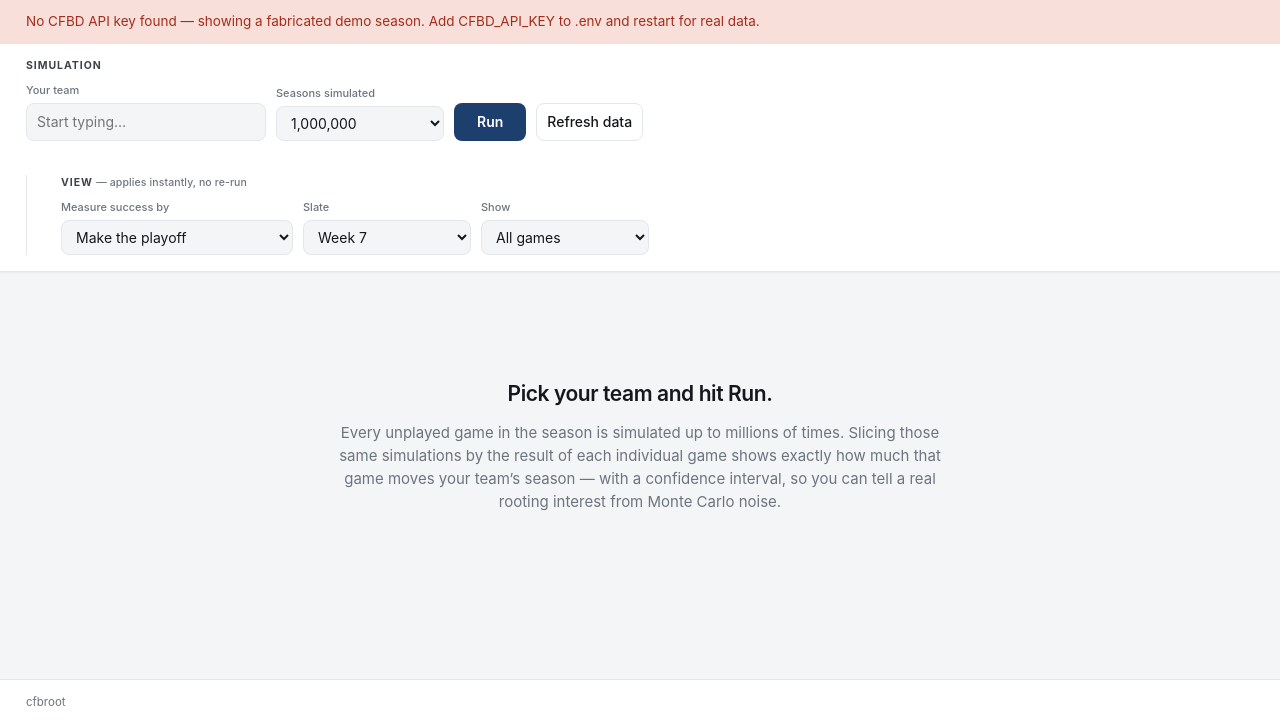
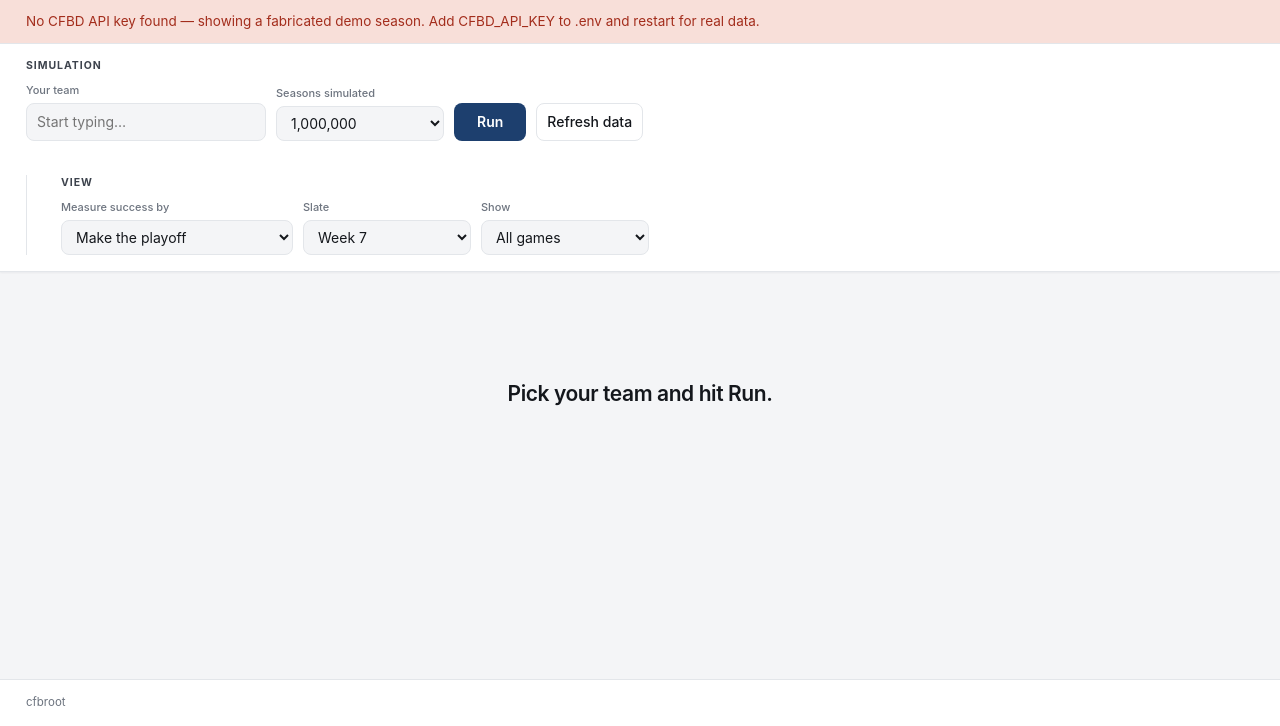
Before and after one commit to goodsellkai/cfb-rooting, a FastAPI app: page / in a window 1280 px wide. Shown: the part 74-800 px from the top of the page. Run offline with FastAPI, Linux system fonts and the light colour scheme.

Commit message:
Cut explanatory copy from the UI
Drops the confidence-interval bounds, q-values, the methodology panel and the
per-table footnotes. The statistics are unchanged and still drive the
clear/leaning/thin grade; they just are not narrated on screen. Same pass over
the CLI table.

```diff
--- a/src/cfbroot/web/static/app.css
+++ b/src/cfbroot/web/static/app.css
@@ -164,7 +164,6 @@ main { padding: 26px; max-width: 1240px; margin: 0 auto; width: 100%; flex: 1; }
                letter-spacing: .05em; font-weight: 700; }
 .card .value { font-size: 29px; font-weight: 650; letter-spacing: -.025em;
                margin: 5px 0 3px; font-variant-numeric: tabular-nums; }
-.card .ci { font-size: 11.5px; color: var(--muted); font-family: var(--mono); }
 
 /* ---------------------------------------------------------------- tables */
 .tablewrap { overflow-x: auto; -webkit-overflow-scrolling: touch;
@@ -228,10 +227,10 @@ th .hint { display: block; font-weight: 400; text-transform: none;
                border: 1px solid var(--line); font-weight: 600; }
 .sig.thin { background: transparent; color: var(--muted); opacity: .75;
             border: 1px dashed var(--line); font-weight: 500; }
-.qv { font-size: 10px; color: var(--muted); font-family: var(--mono); margin-top: 3px; }
 
-.legend { font-size: 12px; color: var(--muted); line-height: 2.1; margin: 16px 0 0; }
-.legend .sig { margin-right: 5px; }
+.legend { font-size: 11.5px; color: var(--muted); margin: 14px 0 0; }
+.legend .sig { margin: 0 2px 0 6px; }
+.legend b { color: var(--ink-2); }
 
 /* ---------------------------------------------------------- distributions */
 .dist { display: flex; align-items: flex-end; gap: 4px; height: 118px; }
@@ -244,15 +243,6 @@ th .hint { display: block; font-weight: 400; text-transform: none;
 
 /* ---------------------------------------------------------------- footers */
 .foot { font-size: 12.5px; color: var(--muted); margin: 14px 0 0; }
-.method { font-size: 13.5px; color: var(--muted); }
-.method p { margin: 0 0 10px; }
-.method p:last-child { margin-bottom: 0; }
-.method b { color: var(--ink-2); }
-.method code { font-family: var(--mono); font-size: 12.5px; background: var(--bg);
-               padding: 1px 5px; border-radius: 4px; }
-.note { font-size: 13px; padding: 10px 13px; border-radius: 8px; background: var(--bg);
-        border: 1px solid var(--line); margin-bottom: 10px; color: var(--ink-2); }
-
 .sitefoot {
   border-top: 1px solid var(--line); padding: 14px 26px; display: flex;
   justify-content: space-between; font-size: 11.5px; color: var(--muted);
--- a/src/cfbroot/web/static/app.js
+++ b/src/cfbroot/web/static/app.js
@@ -18,11 +18,9 @@ let POLLING = null;
 let RAN = null;        // the inputs RESULT was produced from
 
 const CONF_TITLE = {
-  clear: "Survived Benjamini–Hochberg control over this slate — a resolved edge.",
-  leaning: "The point estimate favours this side, but the 95% interval includes "
-    + "zero, so treat the direction as a best guess.",
-  thin: "One result is so unlikely that too few simulations landed there to say "
-    + "anything reliable.",
+  clear: "Statistically significant.",
+  leaning: "Direction is a best guess.",
+  thin: "Too few simulations on one side.",
 };
 
 // ---------------------------------------------------------------- bootstrap
@@ -153,9 +151,7 @@ function updateStaleness() {
   if (c.data !== RAN.data) why.push("underlying data");
   el.hidden = why.length === 0;
   if (why.length) {
-    el.innerHTML = `Showing results for <b>${esc(RESULT.team)}</b> at `
-      + `${RESULT.n_sims.toLocaleString()} seasons. The ${why.join(" and ")} `
-      + `changed — press <b>Run</b> to re-simulate.`;
+    el.innerHTML = `Showing <b>${esc(RESULT.team)}</b>. Press <b>Run</b> to update.`;
   }
 }
 
@@ -295,11 +291,9 @@ function render() {
   renderHeadline();
   renderDist("winsdist", RESULT.wins_distribution, (i) => i);
   renderDist("seeddist", RESULT.seed_distribution, (i) => (i === 0 ? "out" : String(i)));
-  $("winsnote").textContent = `— ${num(RESULT.expected_wins)} expected`;
   renderOwnGames();
   renderRootList();
   renderLeague();
-  renderMethod();
   $("weeklabel").textContent = selectedWeek() === null
     ? "— all remaining games" : "— week " + selectedWeek();
   $("footmeta").textContent =
@@ -320,15 +314,13 @@ function renderHeadline() {
     const div = document.createElement("div");
     div.className = "card" + (k === key ? " is-primary" : "");
     div.innerHTML = `<div class="label">${esc(h.label)}</div>
-      <div class="value">${pct(h.p)}</div>
-      <div class="ci">95% CI ${pct(h.lo)} – ${pct(h.hi)}</div>`;
+      <div class="value">${pct(h.p)}</div>`;
     wrap.appendChild(div);
   }
   const div = document.createElement("div");
   div.className = "card";
   div.innerHTML = `<div class="label">Expected wins</div>
-    <div class="value">${num(RESULT.expected_wins)}</div>
-    <div class="ci">regular season</div>`;
+    <div class="value">${num(RESULT.expected_wins)}</div>`;
   wrap.appendChild(div);
 }
 
@@ -368,7 +360,7 @@ function gameRowsHTML(games) {
   }));
 
   let html = `<div class="tablewrap"><table class="games"><thead><tr>
-      <th>Matchup <span class="hint">away @ home · bold = root for</span></th>
+      <th>Matchup</th>
       <th class="num">If away wins</th>
       <th class="num">If home wins</th>
       <th class="swingcell">Swing in ${esc(label)}</th>
@@ -406,11 +398,9 @@ function gameRowsHTML(games) {
                style="left:${left}%;width:${w}%"></div>
           <div class="ci" style="left:${Math.min(ciLo, ciHi)}%;width:${Math.abs(ciHi - ciLo)}%"></div>
         </div>
-        <div class="swingnum">${signed(s.delta)}pp
-          <span class="muted">[${signed(s.lo)}, ${signed(s.hi)}]</span></div>
+        <div class="swingnum">${signed(s.delta)}pp</div>
       </td>
-      <td class="num"><span class="sig ${conf}" title="${esc(CONF_TITLE[conf])}"
-        >${conf}</span><div class="qv">q ${qOf(s) < 0.001 ? "&lt;.001" : num(qOf(s), 3)}</div></td>
+      <td class="num"><span class="sig ${conf}" title="${esc(CONF_TITLE[conf])}">${conf}</span></td>
     </tr>`;
   }
   return html + "</tbody></table></div>";
@@ -443,20 +433,9 @@ function renderRootList() {
 
   $("rootlist").innerHTML = shown.length
     ? gameRowsHTML(shown)
-    : `<p class="foot">No game on this slate clears the significance threshold
-       for ${esc(metricLabel(key).toLowerCase())}. Switch <b>Show</b> back to
-       <b>All games</b> to see the best guesses, or raise the simulation count.</p>`;
+    : `<p class="foot">Nothing significant on this slate.</p>`;
 
-  const sig = slate.filter(g => sigOf(g.swings[key])).length;
-  $("rootcount").textContent = `${shown.length} of ${slate.length} shown`;
-
-  const base = RESULT.headline[key].p;
-  $("rootfoot").innerHTML =
-    `Percentages are ${esc(RESULT.team)}'s chance of <b>${esc(metricLabel(key).toLowerCase())}</b> `
-    + `after that result, against a baseline of <b>${pct(base)}</b> today. `
-    + `A side is named for every game; the confidence column says how firm the call is. `
-    + `<b>${sig}</b> of <b>${slate.length}</b> games on this slate clear `
-    + `Benjamini–Hochberg control at q ≤ ${RESULT.fdr_q}.`;
+  $("rootcount").textContent = `${shown.length} of ${slate.length}`;
 }
 
 function renderLeague() {
@@ -469,7 +448,6 @@ function renderLeague() {
     <th class="num">#</th><th>Team</th><th>Conference</th>
     <th class="num">${esc(STATE.rating_label)}</th>
     <th class="num">${esc(metricLabel(key))}</th>
-    <th class="num">95% CI</th>
     ${showEspn ? '<th class="num">ESPN</th>' : ""}</tr></thead><tbody>`;
   rows.forEach((r, i) => {
     html += `<tr><td class="num">${i + 1}</td>
@@ -477,43 +455,10 @@ function renderLeague() {
       <td class="muted">${esc(r.conference || "")}</td>
       <td class="num">${num(r.rating, 1)}</td>
       <td class="num"><b>${pct(r.p[key])}</b></td>
-      <td class="num muted">${pct(r.lo[key])}–${pct(r.hi[key])}</td>
       ${showEspn ? `<td class="num muted">${r.espn_playoff_prob != null
         ? pct(r.espn_playoff_prob) : "—"}</td>` : ""}</tr>`;
   });
   $("league").innerHTML = html + "</tbody></table></div>";
-  $("leaguefoot").innerHTML = showEspn
-    ? "The ESPN column is ESPN's own FPI-based playoff probability, shown as an "
-    + "outside reference. It is not an input to anything here."
-    : "";
-}
-
-function renderMethod() {
-  const notes = (RESULT.notes || []).map(n => `<div class="note">${esc(n)}</div>`).join("");
-  $("method").innerHTML = notes + `
-    <p><b>${RESULT.n_sims.toLocaleString()}</b> complete seasons simulated in
-       <b>${num(RESULT.elapsed)}s</b>${RESULT.used_numba ? "" : " (without numba)"}.
-       Each unplayed game is drawn independently from a normal model on the
-       ${esc(STATE.rating_label)} rating gap; then conference standings, title
-       games, a committee-ranking proxy, the 12-team playoff field and the full
-       bracket are resolved.</p>
-    <p><b>One run covers everything on this page.</b> All nine measures of
-       success and all ${RESULT.games.length + RESULT.own_games.length} remaining
-       games come from the same set of simulated seasons, so changing the
-       measure, the slate or the filter is a re-render. Only a different team, a
-       different simulation count, or fresh data requires simulating again.</p>
-    <p>Rooting interests come from slicing <em>those same</em> simulations by the
-       result of each game — the subset where the home team won against the
-       subset where it lost. Because both slices share every other game's random
-       draws, the difference between them is far more precisely estimated than
-       two separate runs would give.</p>
-    <p>Each swing is a difference of two binomial proportions, with a Newcombe
-       score interval. <code>q</code> is a Benjamini&ndash;Hochberg
-       false-discovery-rate adjusted p-value, computed within the selected
-       metric over the selected slate. At this sample size, swings below about
-       <b>${num(100 * RESULT.resolution)} percentage points</b> cannot be
-       separated from Monte Carlo noise.</p>
-    <p class="muted">${esc(STATE.calibration)}</p>`;
 }
 
 function esc(s) {
--- a/src/cfbroot/web/templates/index.html
+++ b/src/cfbroot/web/templates/index.html
@@ -48,7 +48,7 @@
   </div>
 
   <div class="group view">
-    <span class="grouplabel">View <em>&mdash; applies instantly, no re-run</em></span>
+    <span class="grouplabel">View</span>
     <div class="groupfields">
       <label class="field">
         <span>Measure success by</span>
@@ -77,11 +77,6 @@
 
   <section id="empty" class="empty">
     <h2>Pick your team and hit Run.</h2>
-    <p>Every unplayed game in the season is simulated up to millions of times.
-       Slicing those same simulations by the result of each individual game
-       shows exactly how much that game moves your team&rsquo;s season &mdash;
-       with a confidence interval, so you can tell a real rooting interest from
-       Monte Carlo noise.</p>
   </section>
 
   <section id="results" hidden>
@@ -91,7 +86,7 @@
 
     <div class="split">
       <div class="panel">
-        <h2>Win total <span id="winsnote" class="muted"></span></h2>
+        <h2>Win total</h2>
         <div id="winsdist" class="dist"></div>
       </div>
       <div class="panel">
@@ -111,15 +106,10 @@
         <span id="rootcount" class="muted"></span>
       </div>
       <div id="rootlist"></div>
-      <p class="legend">
-        <span class="sig clear">clear</span> survived multiple-comparison control
-        &mdash; a resolved edge.
-        <span class="sig leaning">leaning</span> favoured by the point estimate,
-        but the interval includes zero.
-        <span class="sig thin">thin</span> one result is too unlikely for enough
-        simulations to land there.
-      </p>
-      <p id="rootfoot" class="foot"></p>
+      <p class="legend"><b>Bold</b> = root for &middot;
+        <span class="sig clear">clear</span> significant &middot;
+        <span class="sig leaning">leaning</span> best guess &middot;
+        <span class="sig thin">thin</span> too few sims</p>
     </div>
 
     <div class="panel">
@@ -128,12 +118,6 @@
         <select id="leaguemetric" class="inline"></select>
       </div>
       <div id="league"></div>
-      <p id="leaguefoot" class="foot"></p>
-    </div>
-
-    <div class="panel">
-      <h2>How this was computed</h2>
-      <div id="method" class="method"></div>
     </div>
   </section>
 </main>
```
Also changed, not shown: src/cfbroot/cli.py (+22 -31 lines), README.md.
